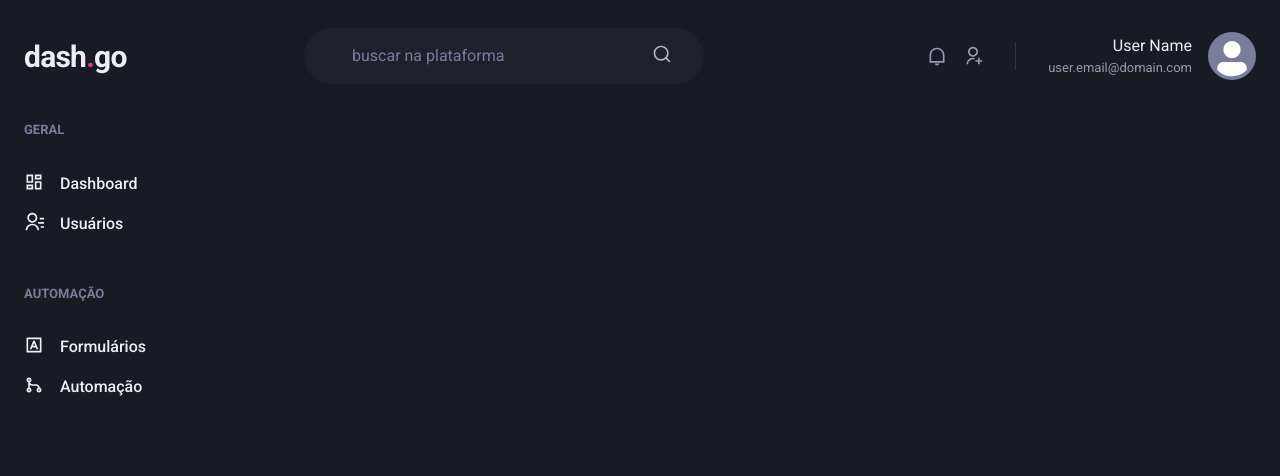
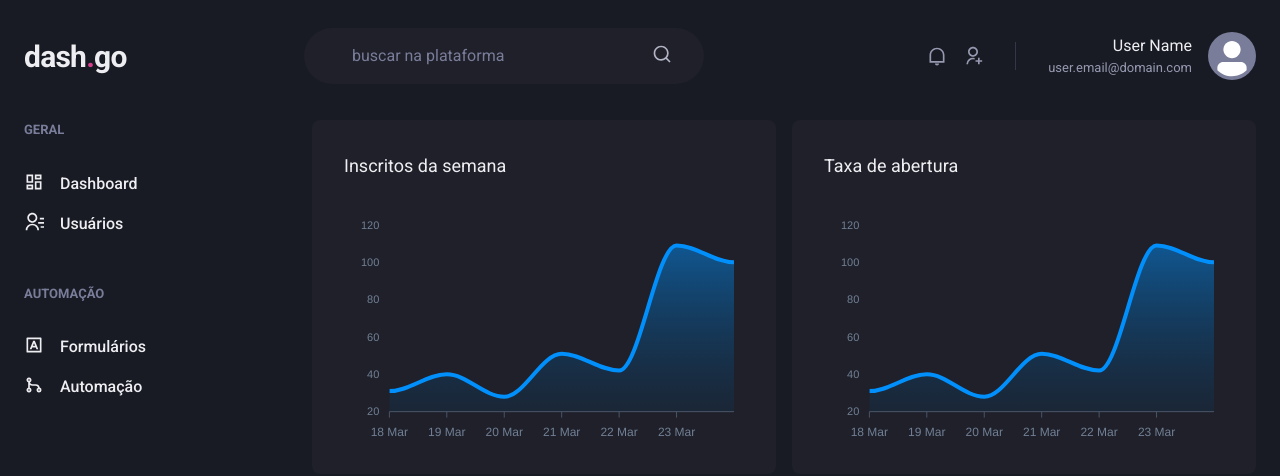
Before and after one commit to sonnymarinho/dashgo, a Next.js app: page /dashboard in a window 1280 px wide. Shown: the top 476 px of the page. Built offline with nearby package versions, Linux system fonts and the light colour scheme.

Commit message:
:sparkles: feat: charts

```diff
--- a/package.json
+++ b/package.json
@@ -13,9 +13,12 @@
     "@chakra-ui/react": "^1.6.10",
     "@emotion/react": "^11.5.0",
     "@emotion/styled": "^11.3.0",
+    "apexcharts": "^3.29.0",
     "framer-motion": "^5.0.0",
     "next": "12.0.1",
     "react": "17.0.2",
+    "react-apexcharts": "^1.3.9",
+    "react-dom": "^17.0.2",
     "react-icons": "^4.3.1"
   },
   "devDependencies": {
--- a/src/pages/dashboard.tsx
+++ b/src/pages/dashboard.tsx
@@ -1,6 +1,67 @@
-import { Flex } from '@chakra-ui/react';
+import { Flex, SimpleGrid, Box, Text, theme } from '@chakra-ui/react';
+import { ApexOptions } from 'apexcharts';
+import dynamic from 'next/dynamic';
 import { Header } from '../components/Header';
 import { Sidebar } from '../components/Sidebar';
+
+const Chart = dynamic(() => import('react-apexcharts'), { ssr: false });
+
+const options: ApexOptions = {
+  chart: {
+    toolbar: {
+      show: false,
+    },
+    zoom: {
+      enabled: false,
+    },
+    foreColor: theme.colors.gray[500],
+  },
+  grid: {
+    show: false,
+  },
+  dataLabels: {
+    enabled: false,
+  },
+  tooltip: {
+    enabled: false,
+  },
+  xaxis: {
+    type: 'datetime',
+    axisBorder: {
+      color: theme.colors.gray[600],
+    },
+    axisTicks: {
+      color: theme.colors.gray[600],
+    },
+    categories: [
+      '2021-03-18T00:00:00.000Z',
+      '2021-03-19T00:00:00.000Z',
+      '2021-03-20T00:00:00.000Z',
+      '2021-03-21T00:00:00.000Z',
+      '2021-03-22T00:00:00.000Z',
+      '2021-03-23T00:00:00.000Z',
+      '2021-03-24T00:00:00.000Z',
+    ],
+  },
+  fill: {
+    opacity: 0.3,
+    type: 'gradient',
+    gradient: {
+      shade: 'dark',
+      type: 'vertical',
+      shadeIntensity: 0.5,
+      opacityFrom: 0.7,
+      opacityTo: 0.4,
+    },
+  },
+};
+
+const series = [
+  {
+    name: 'series-1',
+    data: [31, 40, 28, 51, 42, 109, 100],
+  },
+];
 
 export default function Dashboard() {
   return (
@@ -8,6 +69,21 @@
       <Header />
       <Flex w="100%" my="6" maxW={1480} mx="auto" px="6">
         <Sidebar />
+
+        <SimpleGrid flex="1" gap="4" minChildWidth="320px" align="flex-start">
+          <Box p="8" bg="gray.800" borderRadius={8} pb="4">
+            <Text fontSize="large" mb="4">
+              Inscritos da semana
+            </Text>
+            <Chart type="area" h={160} options={options} series={series} />
+          </Box>
+          <Box p="8" bg="gray.800" borderRadius={8} pb="4">
+            <Text fontSize="large" mb="4">
+              Taxa de abertura
+            </Text>
+            <Chart type="area" h={160} options={options} series={series} />
+          </Box>
+        </SimpleGrid>
       </Flex>
     </Flex>
   );
```
Also changed, not shown: 1 other file (tests, documents, lock files or other folders).
